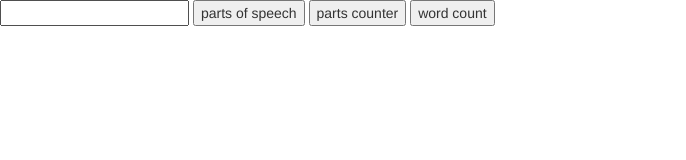
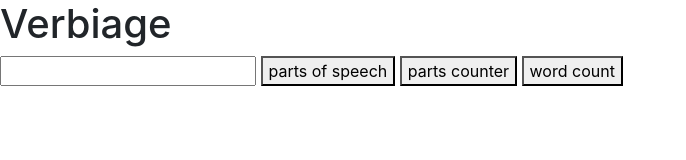
Before and after one commit to sickify/verbiage, a website: page client/index.html in a window 1280 px wide. Shown: the whole page, without its empty margins (0-686 px from the left). Drawn offline with nearby package versions, Linux system fonts and the light colour scheme.

Commit message:
<sickify>(client): create title and update bootstrap {slick}

```diff
--- a/client/index.html
+++ b/client/index.html
@@ -10,9 +10,12 @@
   <script src="https://cdnjs.cloudflare.com/ajax/libs/d3/4.4.0/d3.js"></script>
   <script src="app.js"></script>
   <script src="services.js"></script>
-  <link rel="stylesheet" href="https://maxcdn.bootstrapcdn.com/bootstrap/3.3.7/css/bootstrap.min.css"></link>
+  <link rel="stylesheet" href="https://maxcdn.bootstrapcdn.com/bootswatch/3.3.7/flatly/bootstrap.min.css"></link>
 </head>
 <body>
+  <div>
+    <h1>Verbiage</h1>
+  </div>
   <div>
     <input type="text" id="in">
     <button id="partsGet" onclick="partsGet()">parts of speech</button>
```
